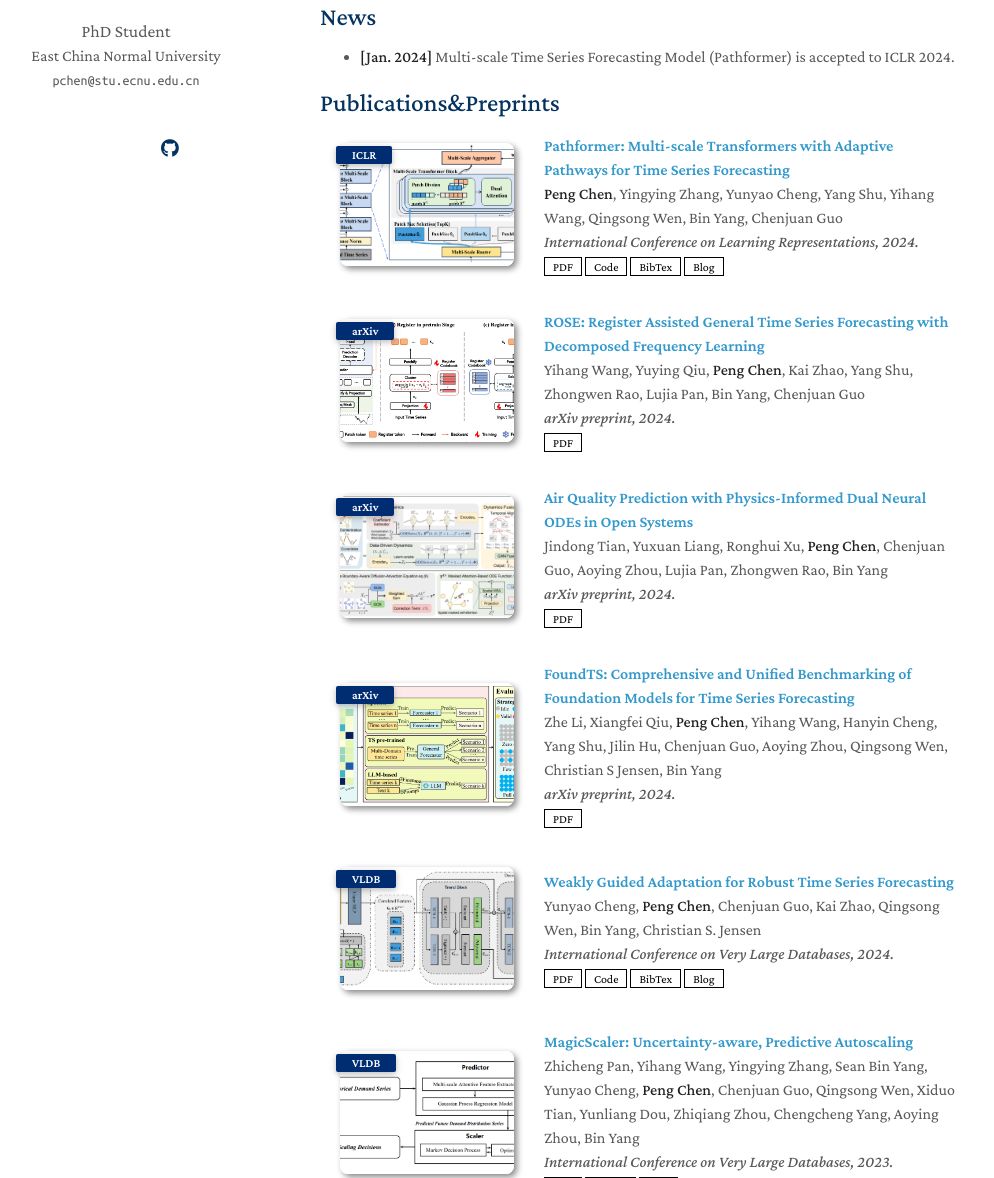
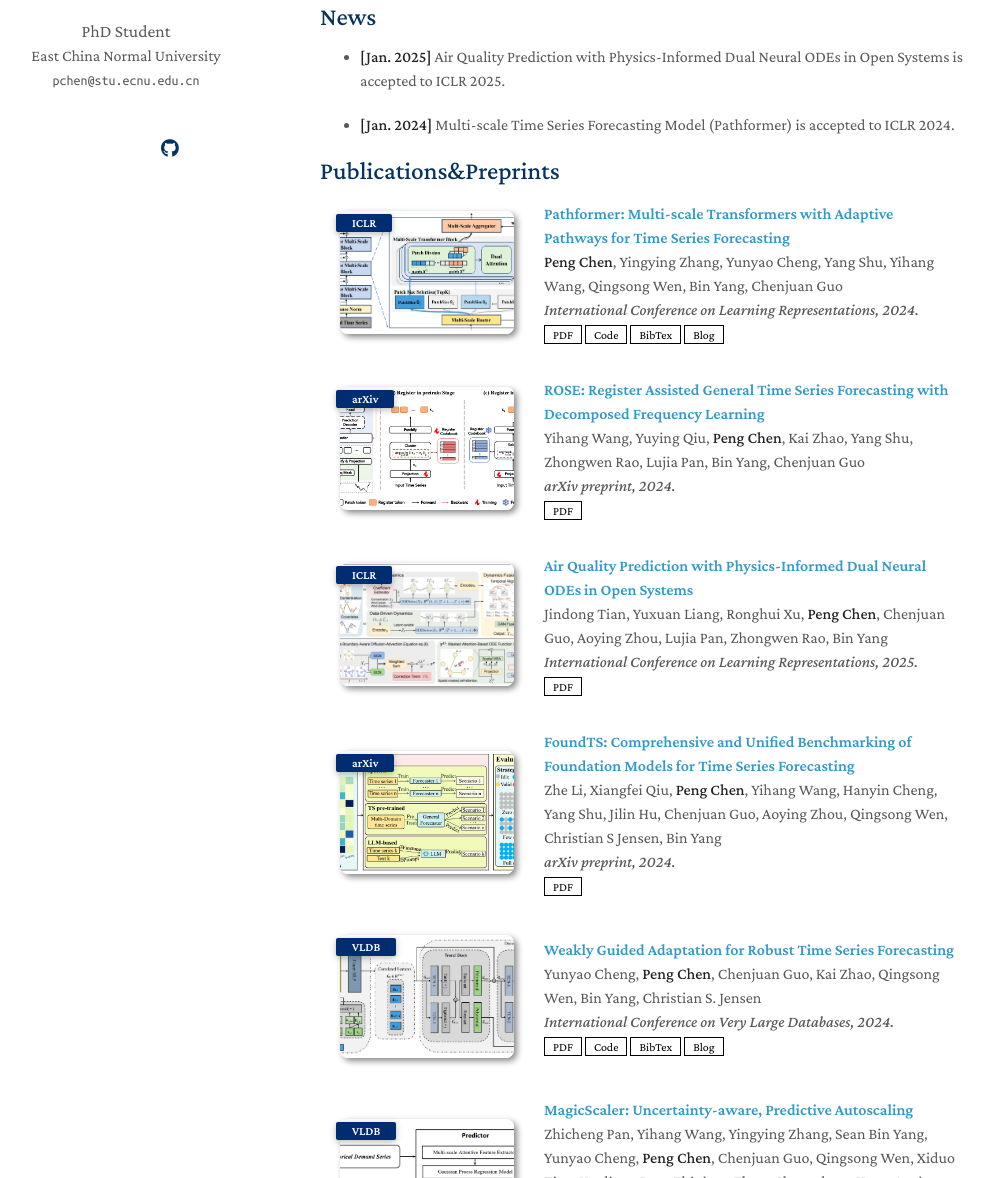
Before and after one commit to Yihuai-Xu/Yihuai-Xu.github.io, a Jekyll site: the page built from index.md, in a window 1280 px wide and 1400 px high. Shown: the part 222-1400 px from the top of the window, without its empty margins (150-1144 px from the left). Built offline with Jekyll 4.4.1, drawn with Linux system fonts in a browser that asks for light colours; a style sheet for code colours, icons or effects is not loaded; our own code applies the rules of GitHub Pages for plain Markdown files.

Commit message:
add paper

```diff
--- a/_data/publications.yml
+++ b/_data/publications.yml
@@ -19,8 +19,8 @@ main:
 
   - title: "Air Quality Prediction with Physics-Informed Dual Neural ODEs in Open Systems"
     authors: Jindong Tian, Yuxuan Liang, Ronghui Xu, <strong>Peng Chen</strong>, Chenjuan Guo, Aoying Zhou, Lujia Pan, Zhongwen Rao, Bin Yang
-    conference_short: arXiv
-    conference: arXiv preprint, 2024.
+    conference_short: ICLR
+    conference: International Conference on Learning Representations, 2025.
     pdf: https://arxiv.org/pdf/2410.19892
     image: ./assets/img/Air_DualODE.png
 
--- a/index.md
+++ b/index.md
@@ -12,7 +12,10 @@ interests focus on Time Series Analysis based on Deep Learning, including foreca
 
 ## News
 
+- **[Jan. 2025]** Air Quality Prediction with Physics-Informed Dual Neural ODEs in Open Systems is accepted to ICLR 2025.
+
 - **[Jan. 2024]** Multi-scale Time Series Forecasting Model (Pathformer) is accepted to ICLR 2024.
+
 
 {% include_relative _includes/publications.md %}
 
```
Also changed, not shown: 2 other files.
